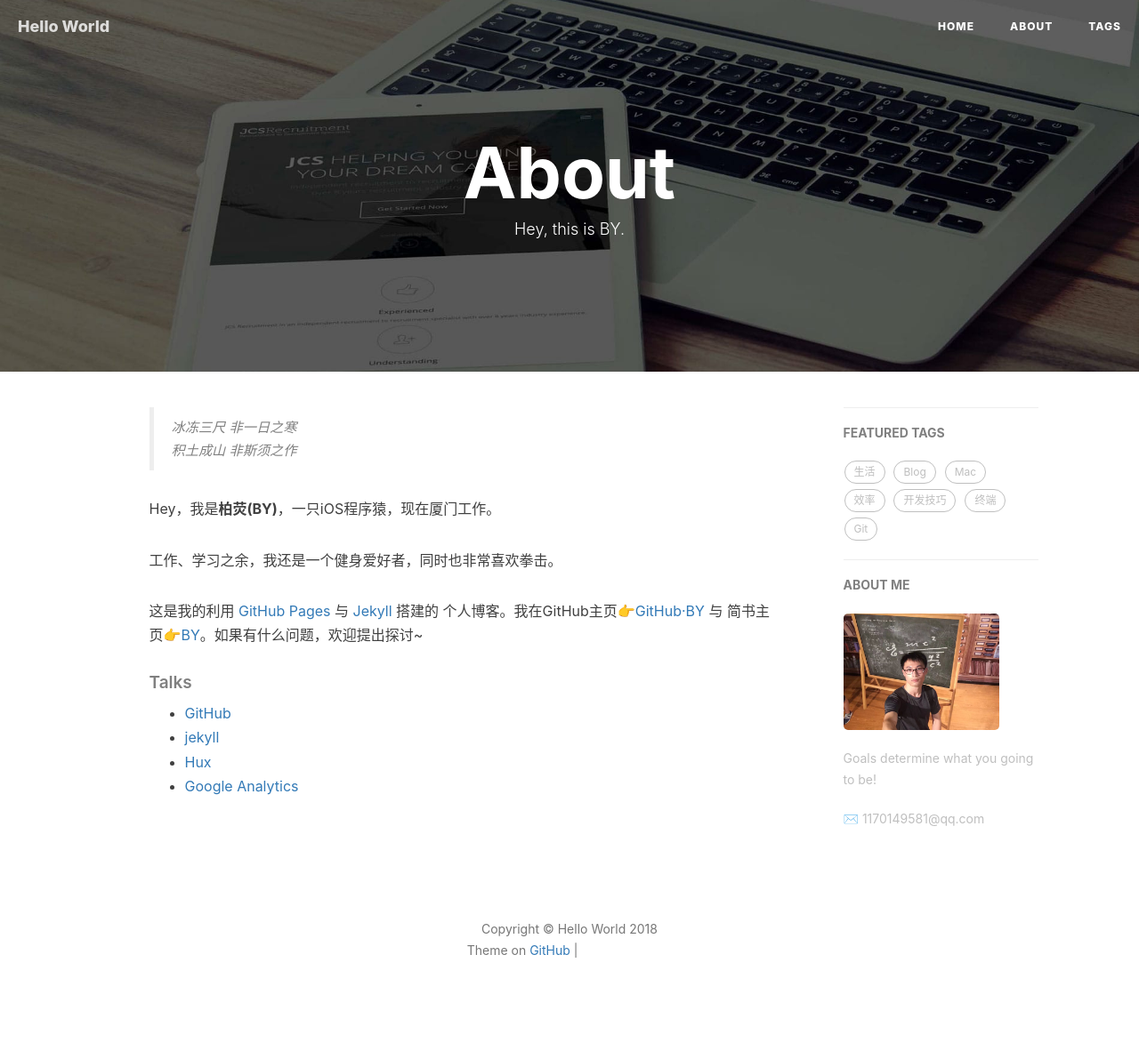
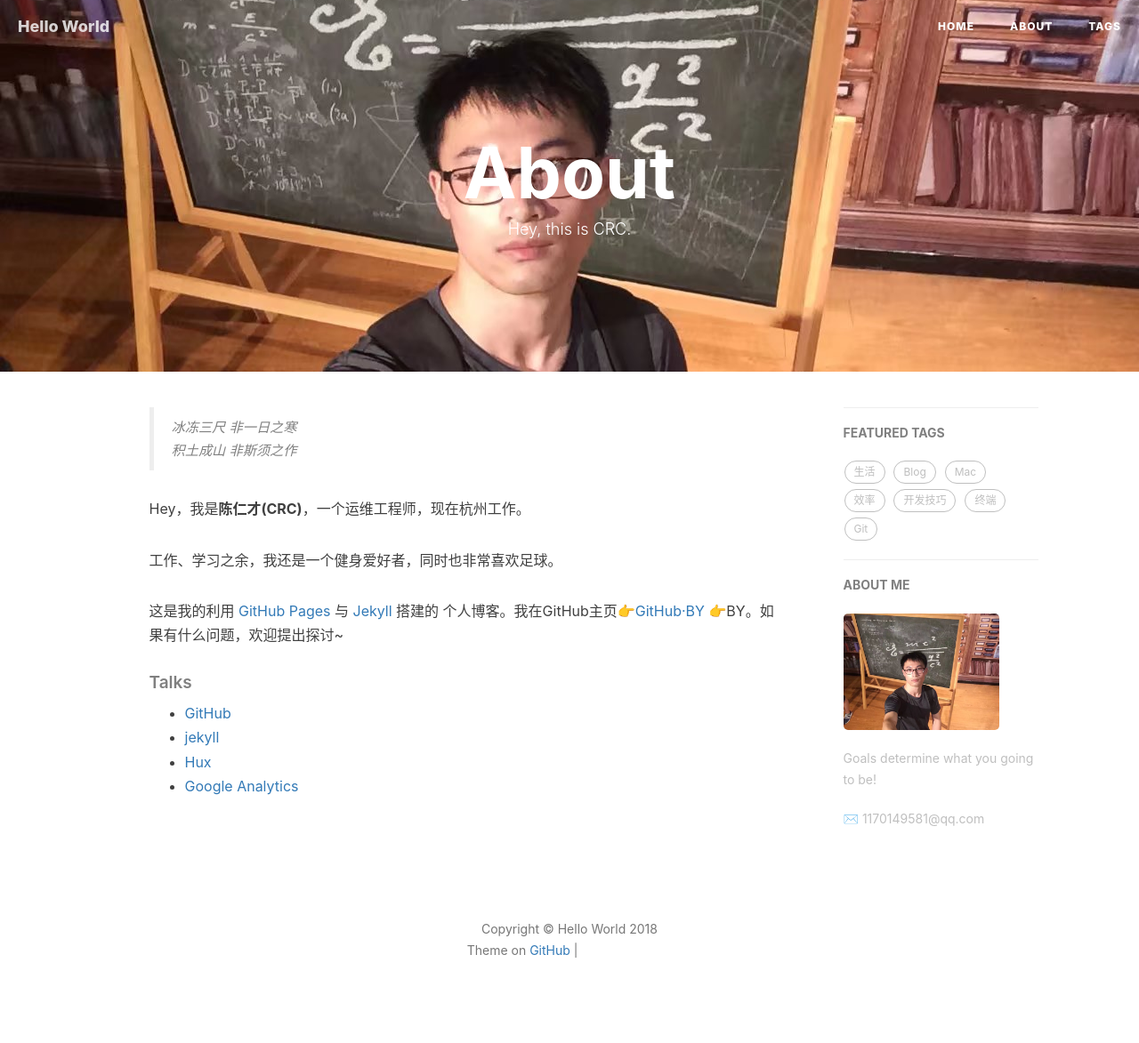
Before and after one commit to yohung/erstarry.github.io, a Jekyll site: the page built from about.html, in a window 1280 px wide. Shown: the whole page at 89% size. Built offline with Jekyll 4.4.1, drawn with Linux system fonts in a browser that asks for light colours; nearby versions of some CDN libraries; comment, search, counter and statistics services are not loaded; grey boxes are pictures that could not be loaded.

Commit message:
Update about.html

```diff
--- a/about.html
+++ b/about.html
@@ -1,8 +1,8 @@
 ---
 layout: page
 title: "About"
-description: "Hey, this is BY."
-header-img: "img/post-bg-rwd.jpg"
+description: "Hey, this is CRC."
+header-img: "img/psb.jpg"
 ---
 
 <!-- Language Selector -->
@@ -18,11 +18,11 @@
     <blockquote><p>冰冻三尺 非一日之寒<br>
     积土成山 非斯须之作</p></blockquote>
 
-    <p>Hey，我是<strong>柏荧(BY)</strong>，一只iOS程序猿，现在厦门工作。</p>
+    <p>Hey，我是<strong>陈仁才(CRC)</strong>，一个运维工程师，现在杭州工作。</p>
 
-    <p>工作、学习之余，我还是一个健身爱好者，同时也非常喜欢拳击。</p>
+    <p>工作、学习之余，我还是一个健身爱好者，同时也非常喜欢足球。</p>
 
-    <p>这是我的利用 <a href="https://pages.github.com/">GitHub Pages</a> 与 <a href="http://jekyll.com.cn/">Jekyll</a> 搭建的 个人博客。我在GitHub主页<a href="https://github.com/qiubaiying">👉GitHub·BY</a> 与 简书主页<a href="https://http://www.jianshu.com/u/e71990ada2fd">👉BY</a>。如果有什么问题，欢迎提出探讨~</p>
+    <p>这是我的利用 <a href="https://pages.github.com/">GitHub Pages</a> 与 <a href="http://jekyll.com.cn/">Jekyll</a> 搭建的 个人博客。我在GitHub主页<a href="https://github.com/erstarry">👉GitHub·BY</a> 👉BY</a>。如果有什么问题，欢迎提出探讨~</p>
 
     <p></p>
 
```
